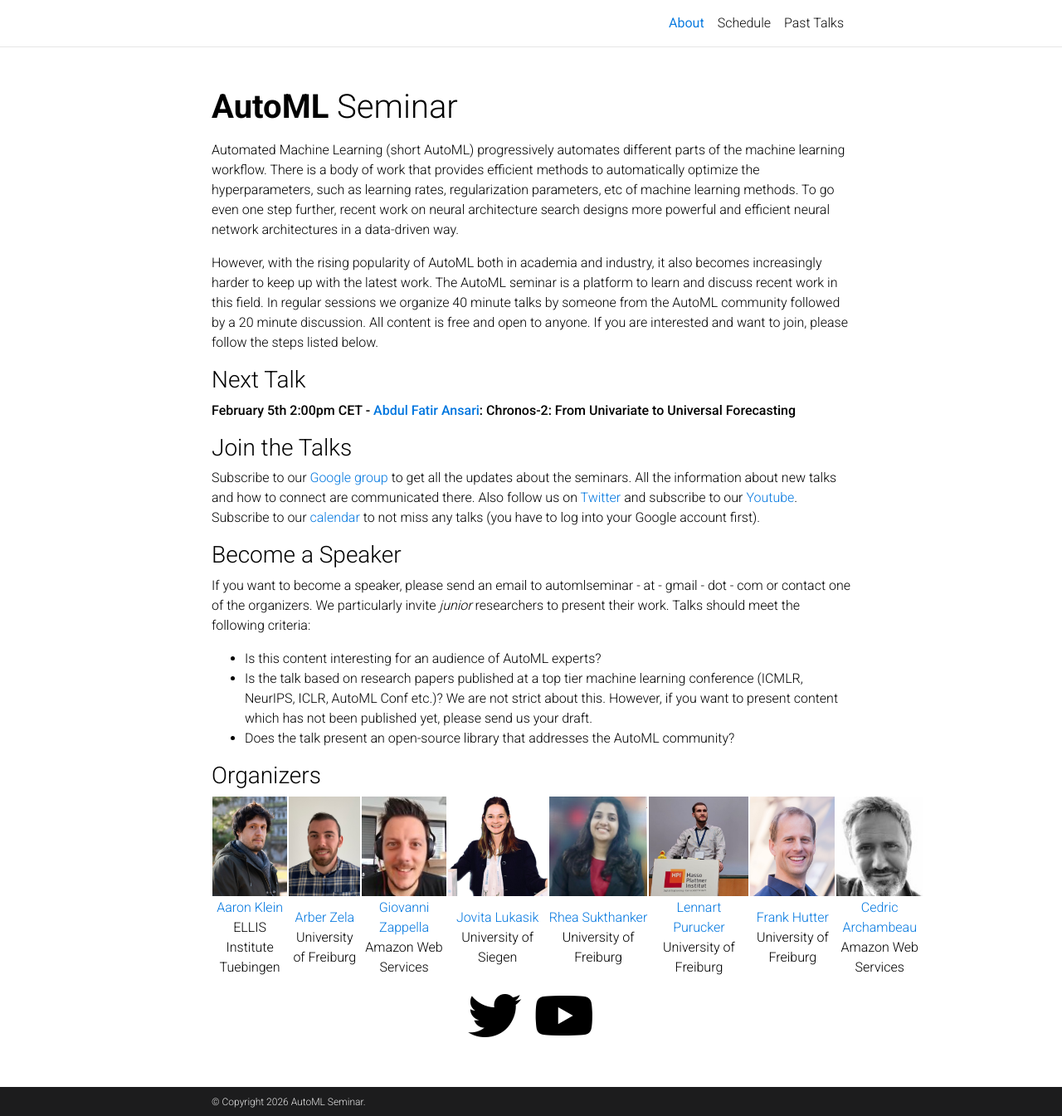
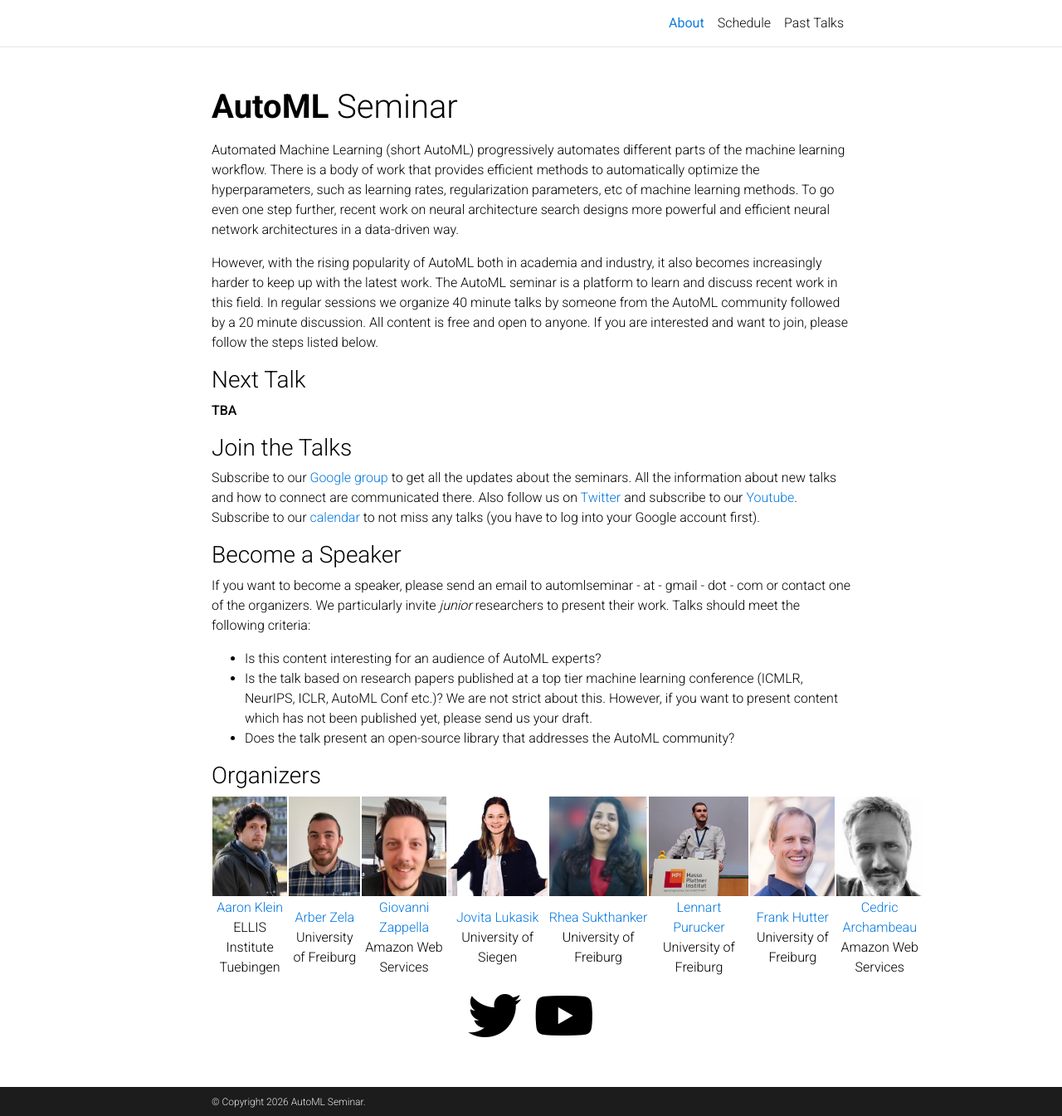
Before and after one commit to AutoML-Seminars/AutoML-Seminars.github.io, a Jekyll site: the page built from _pages/about.md, in a window 1280 px wide and 1345 px high. Shown: the whole window at 83% size. Built offline with Jekyll 4.4.1, drawn with Linux system fonts in a browser that asks for light colours; comment, search, counter and statistics services are not loaded; a style sheet for code colours, icons or effects is not loaded.

Commit message:
update chronos talk

```diff
--- a/_pages/about.md
+++ b/_pages/about.md
@@ -19,8 +19,7 @@ All content is free and open to anyone. If you are interested and want to join,
 
 ### Next Talk
 
-**February 5th 2:00pm CET - [Abdul Fatir Ansari](https://abdulfatir.com/): Chronos-2: From Univariate to Universal Forecasting**
-
+**TBA**
 
 ### Join the Talks
 
```
Also changed, not shown: _pages/past_talks.md (+3 -0 lines).
